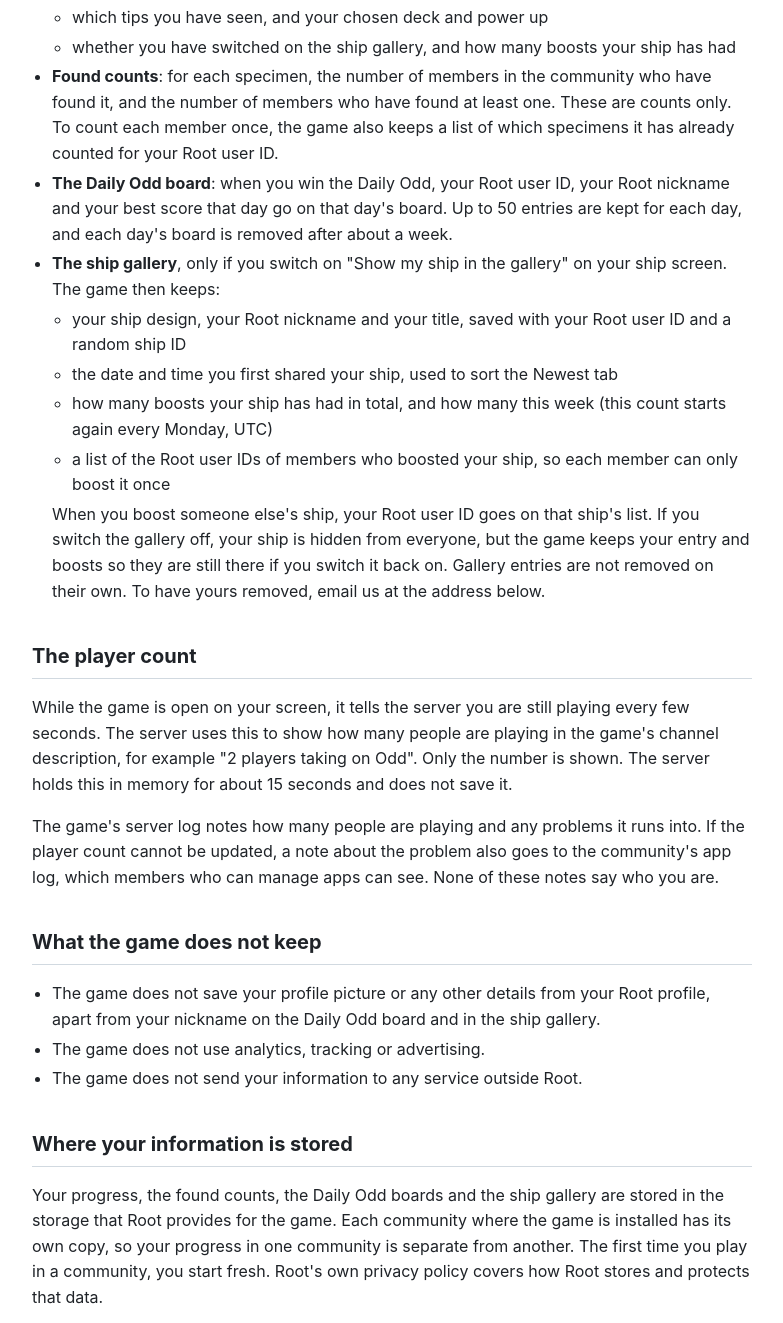
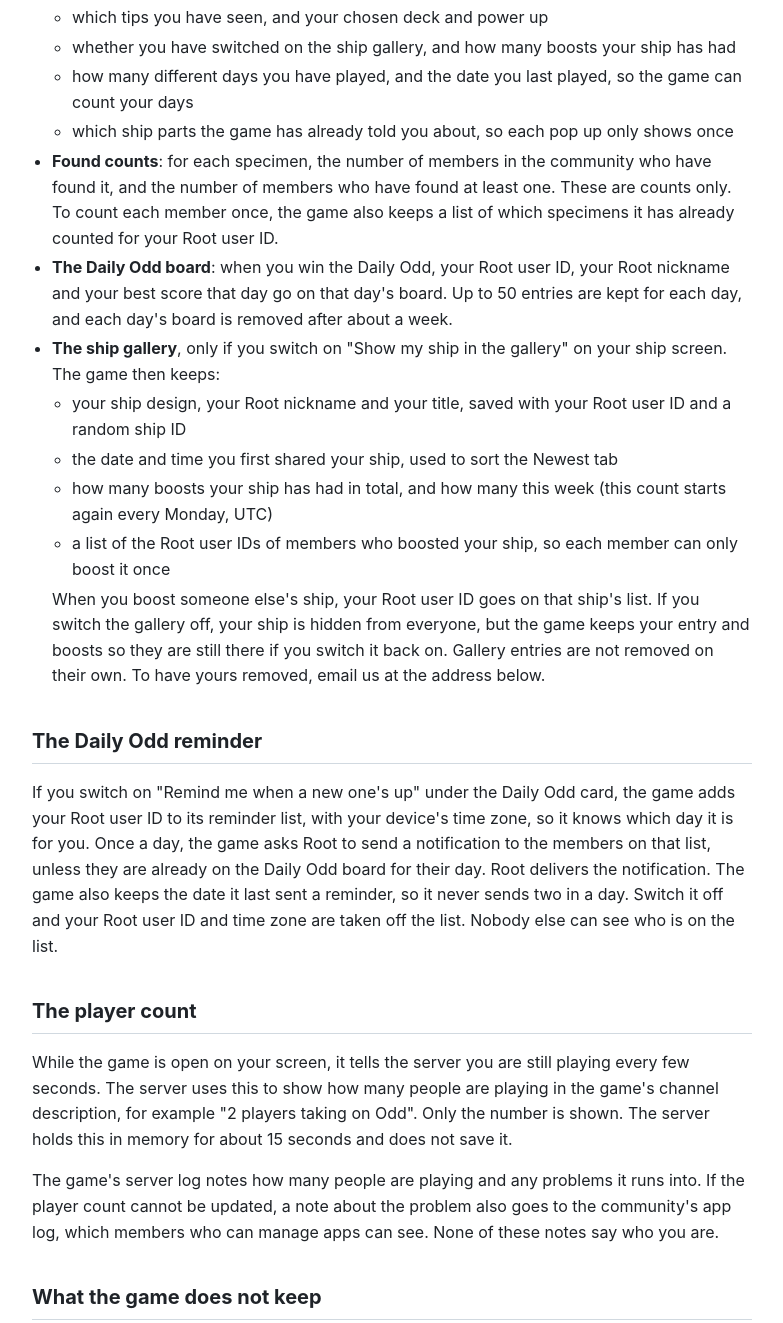
Before and after one commit to OddBitty/oddpairs-privacy, a plain HTML site: page index.html in a window 1280 px wide. Shown: the part 641-1964 px from the top of the page, without its empty margins (248-1031 px from the left). Drawn offline with Linux system fonts and the light colour scheme.

Commit message:
Daily Odd reminder, days played

```diff
--- a/index.html
+++ b/index.html
@@ -56,6 +56,8 @@
       <li>the game you are playing right now, including any power up you brought and any spares you risked, so that leaving part way through counts as a loss</li>
       <li>which tips you have seen, and your chosen deck and power up</li>
       <li>whether you have switched on the ship gallery, and how many boosts your ship has had</li>
+      <li>how many different days you have played, and the date you last played, so the game can count your days</li>
+      <li>which ship parts the game has already told you about, so each pop up only shows once</li>
     </ul>
   </li>
   <li><strong>Found counts</strong>: for each specimen, the number of members in the community who have found it, and the number of members who have found at least one. These are counts only. To count each member once, the game also keeps a list of which specimens it has already counted for your Root user ID.</li>
@@ -70,6 +72,9 @@
     When you boost someone else's ship, your Root user ID goes on that ship's list. If you switch the gallery off, your ship is hidden from everyone, but the game keeps your entry and boosts so they are still there if you switch it back on. Gallery entries are not removed on their own. To have yours removed, email us at the address below.</li>
 </ul>
 
+<h2>The Daily Odd reminder</h2>
+<p>If you switch on "Remind me when a new one's up" under the Daily Odd card, the game adds your Root user ID to its reminder list, with your device&#39;s time zone, so it knows which day it is for you. Once a day, the game asks Root to send a notification to the members on that list, unless they are already on the Daily Odd board for their day. Root delivers the notification. The game also keeps the date it last sent a reminder, so it never sends two in a day. Switch it off and your Root user ID and time zone are taken off the list. Nobody else can see who is on the list.</p>
+
 <h2>The player count</h2>
 <p>While the game is open on your screen, it tells the server you are still playing every few seconds. The server uses this to show how many people are playing in the game's channel description, for example "2 players taking on Odd". Only the number is shown. The server holds this in memory for about 15 seconds and does not save it.</p>
 <p>The game's server log notes how many people are playing and any problems it runs into. If the player count cannot be updated, a note about the problem also goes to the community's app log, which members who can manage apps can see. None of these notes say who you are.</p>
@@ -82,7 +87,7 @@
 </ul>
 
 <h2>Where your information is stored</h2>
-<p>Your progress, the found counts, the Daily Odd boards and the ship gallery are stored in the storage that Root provides for the game. Each community where the game is installed has its own copy, so your progress in one community is separate from another. The first time you play in a community, you start fresh. Root's own privacy policy covers how Root stores and protects that data.</p>
+<p>Your progress, the found counts, the Daily Odd boards, the ship gallery and the reminder list are stored in the storage that Root provides for the game. Each community where the game is installed has its own copy, so your progress in one community is separate from another. The first time you play in a community, you start fresh. Root's own privacy policy covers how Root stores and protects that data.</p>
 <p>Your device also keeps a copy of your progress, so the game can still start if the server is slow to answer. Each Root account that plays on the device has its own copy, labelled with that account&#39;s Root user ID. This copy is never sent to the server in place of your saved progress. If the server cannot be reached when you open the game, you can choose to play anyway, and anything you win in that session stays on your device only. Your device also remembers whether the sound is on, whether you switched motion off and, for the rest of that session, whether animations were switched off because the device was running slowly. Until you use the Motion switch, the game follows your device&#39;s own setting to reduce motion. It reads that setting but does not save it. These stay on your device.</p>
 
 <h2>Who can see it</h2>
```
